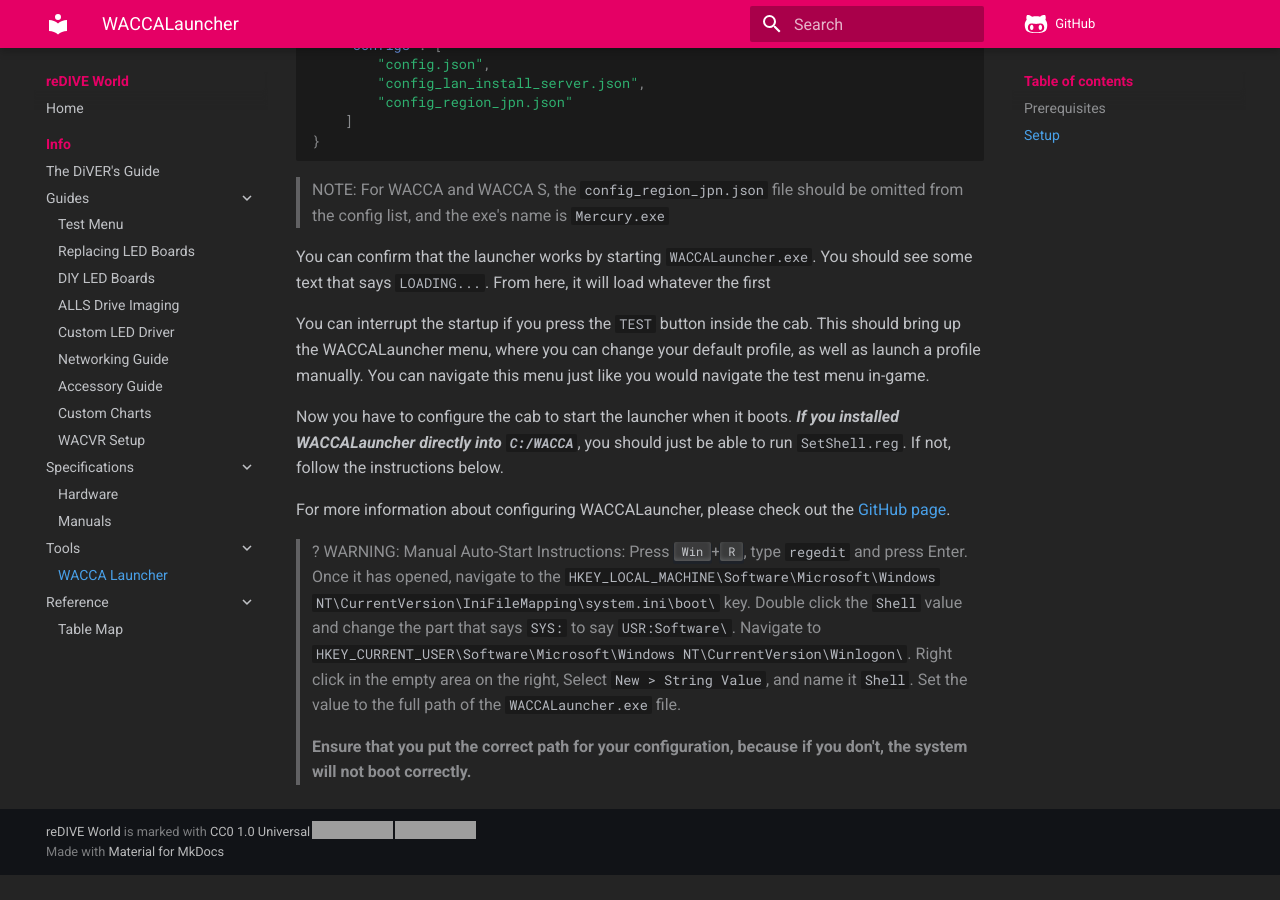
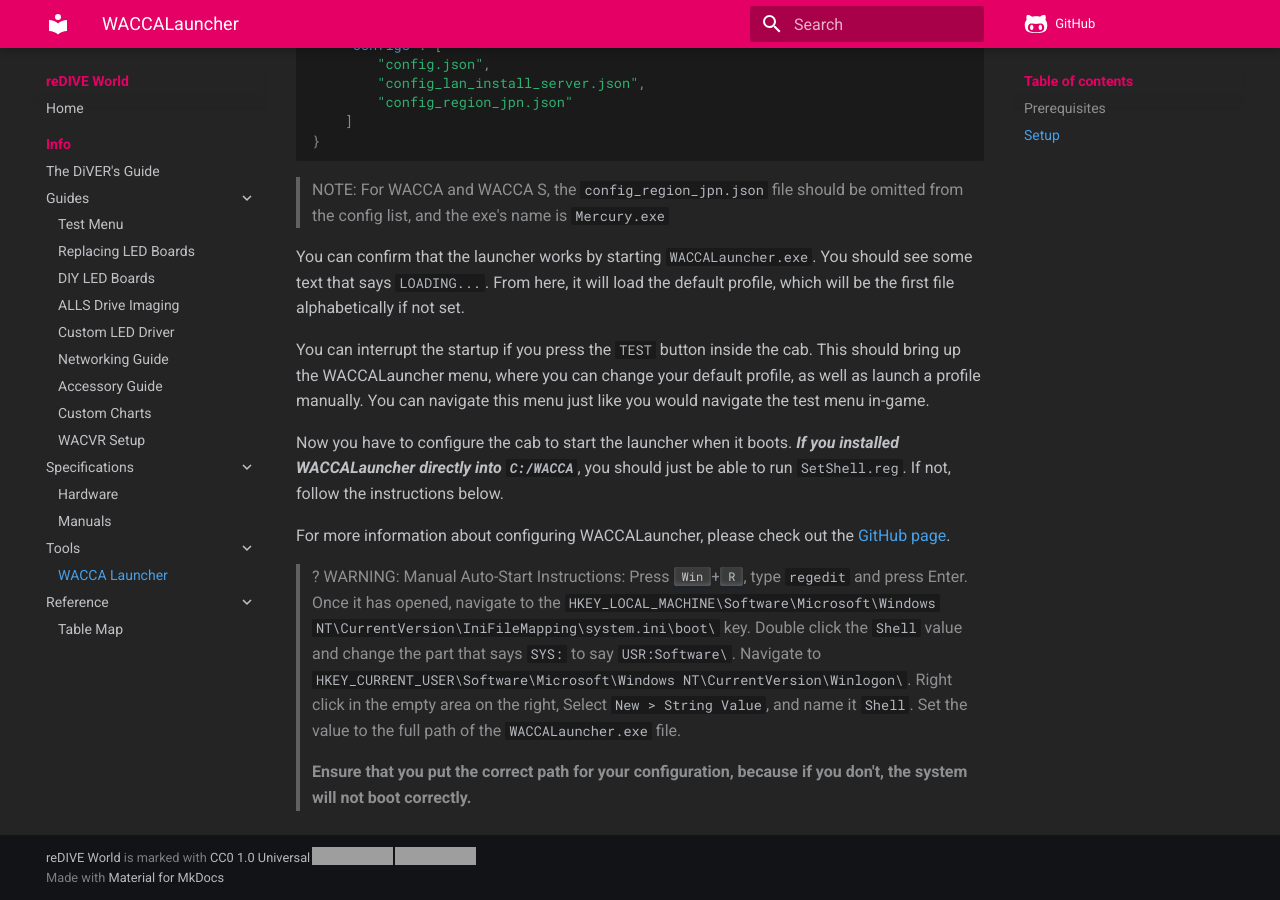
Before and after one commit to yellowberryHN/redive, an MkDocs documentation site: the page built from docs/launcher.md, in a window 1280 px wide and 900 px high, scrolled down 1156 px. Built offline with MkDocs 1.6.1 and Material for MkDocs 9.7.7, drawn with Linux system fonts in a browser that asks for light colours; comment, search, counter and statistics services are not loaded; before the commit the page ends 2031 px from its top, so only the background shows below that; grey boxes are pictures that could not be loaded.

Commit message:
this guy seriously cannot finish writing sentences

```diff
--- a/docs/launcher.md
+++ b/docs/launcher.md
@@ -59,7 +59,7 @@ Here's an example of what mine looks like for Reverse:
 
 > NOTE: For WACCA and WACCA S, the `config_region_jpn.json` file should be omitted from the config list, and the exe's name is `Mercury.exe`
 
-You can confirm that the launcher works by starting `WACCALauncher.exe`. You should see some text that says `LOADING...`. From here, it will load whatever the first
+You can confirm that the launcher works by starting `WACCALauncher.exe`. You should see some text that says `LOADING...`. From here, it will load the default profile, which will be the first file alphabetically if not set.
 
 You can interrupt the startup if you press the `TEST` button inside the cab. This should bring up the WACCALauncher menu, where you can change your default profile, as well as launch a profile manually. You can navigate this menu just like you would navigate the test menu in-game.
 
```
